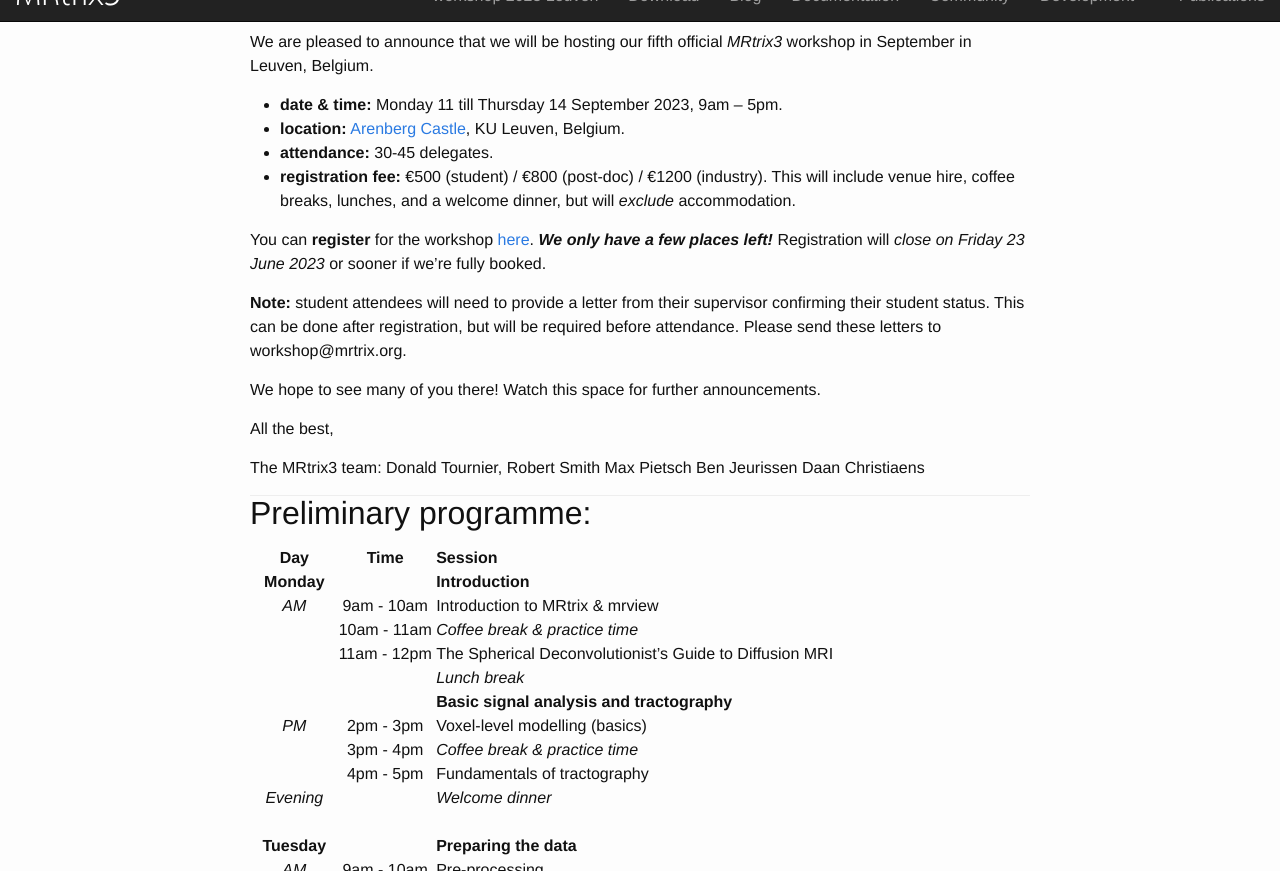
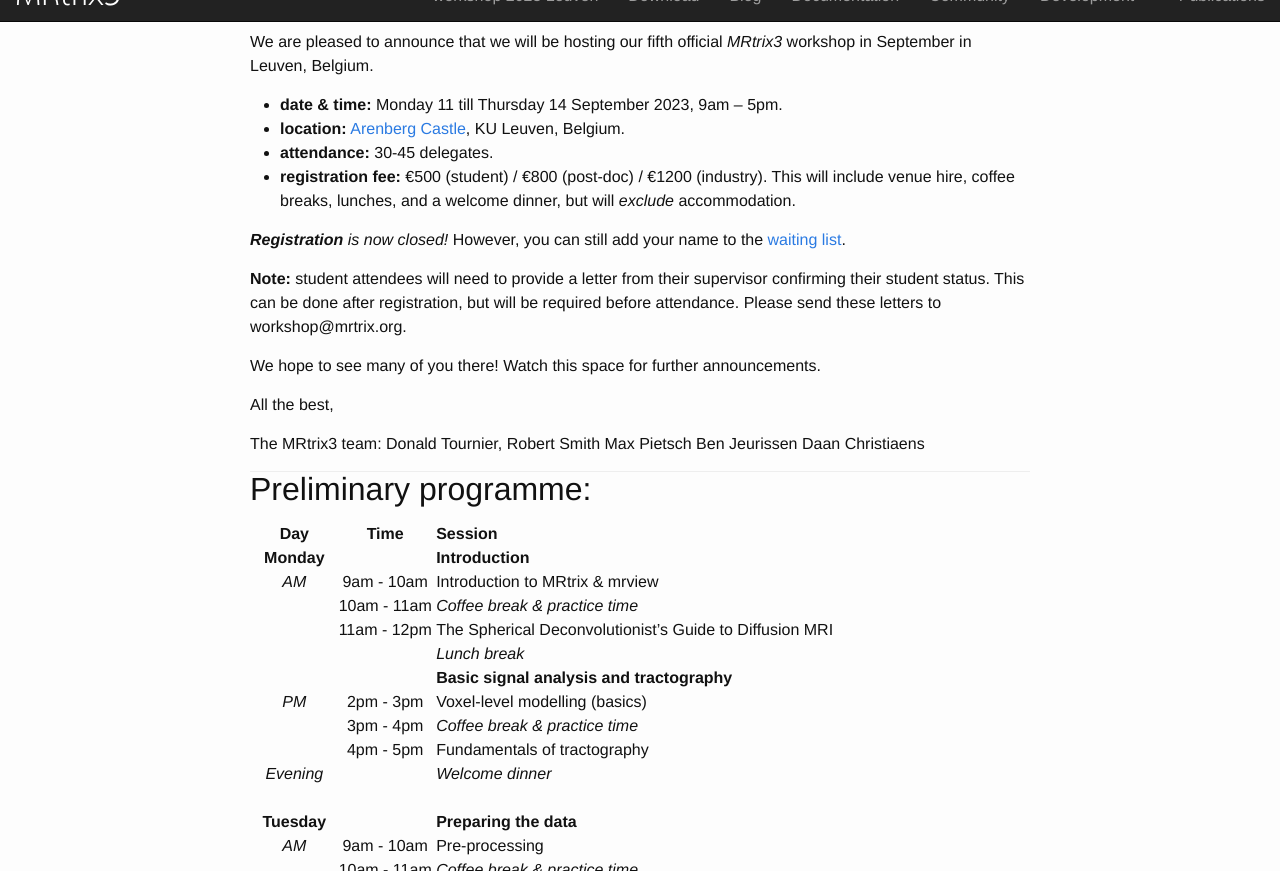
Before and after one commit to MRtrix3/MRtrix3.github.io, a Jekyll site: the page built from _posts/2023/02/2023-02-03-the-next-mrtrix3-workshop-will-be-held-in-leuven-belgium-11-14-september-2023.md, in a window 1280 px wide and 900 px high, scrolled down 594 px, cut to the strip 29-900 px from the top of the window. Built offline with Jekyll 4.4.1, drawn with Linux system fonts in a browser that asks for light colours; nearby versions of some CDN libraries.

Commit message:
Automatic update of blog from community forum announcements

```diff
--- a/_posts/2023/02/2023-02-03-the-next-mrtrix3-workshop-will-be-held-in-leuven-belgium-11-14-september-2023.md
+++ b/_posts/2023/02/2023-02-03-the-next-mrtrix3-workshop-will-be-held-in-leuven-belgium-11-14-september-2023.md
@@ -17,7 +17,7 @@
 - **attendance:** 30-45 delegates.
 - **registration fee:** €500 (student) / €800 (post-doc) / €1200 (industry). This will include venue hire, coffee breaks, lunches, and a welcome dinner, but will *exclude* accommodation.
 
-You can **register** for the workshop [here](https://www.mrtrix.org/workshop2023/registration). ***We only have a few places left!*** Registration will *close on Friday 23 June 2023* or sooner if we're fully booked.
+***Registration** is now closed!* However, you can still add your name to the [waiting list](https://www.mrtrix.org/workshop2023/registration).
 
 **Note:** student attendees will need to provide a letter from their supervisor confirming their student status. This can be done after registration, but will be required before attendance. Please send these letters to workshop@mrtrix.org.
 
```
